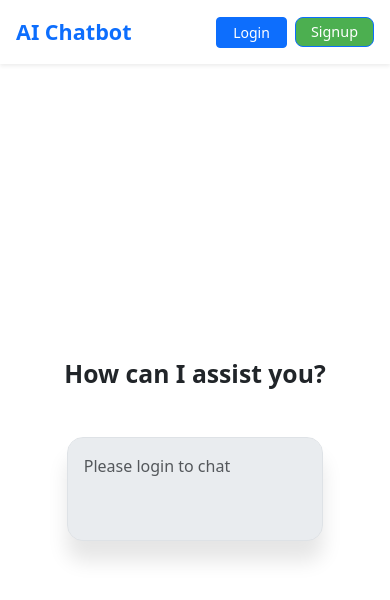
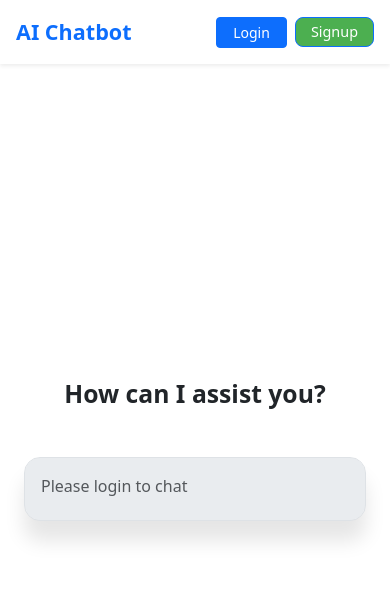
Before and after one commit to padamdamai/AI-Chatbot, a React (Vite) app in the folder chatbot_project/frontend/chatbot-frontend/: page / in a window 390 px wide. Shown: the top 600 px of the page. Built offline with nearby package versions, Linux system fonts and the light colour scheme.

Commit message:
making responsive

```diff
--- a/chatbot_project/frontend/chatbot-frontend/src/App.jsx
+++ b/chatbot_project/frontend/chatbot-frontend/src/App.jsx
@@ -216,7 +216,7 @@ function App() {
             <h1 className="text-center fw-bold mb-4 fs-2 fs-md-1">How can I assist you?</h1>
           )}
 
-          <div className="chatbox flex-grow-1 overflow-auto mb-3 w-75 custom-width-75 mx-auto">
+<div className="chatbox flex-grow-1 overflow-auto mb-3 custom-width-75 mx-auto">
   {chatHistory.map((entry, index) => (
     <div
       key={index}
@@ -225,7 +225,7 @@ function App() {
       <div
         className={`p-3 rounded-4 ${entry.role === 'user' ? 'bg-light user-message' : 'bot-message'}`}
         style={{
-                    maxWidth: '85%',
+          maxWidth: '100%',
           wordWrap: 'break-word'
         }}
       >
@@ -236,11 +236,12 @@ function App() {
   <div ref={messagesEndRef} />
 </div>
 
+
           <div className="input-area position-sticky bottom-0 bg-white p-2 w-100">
-  <div className="d-flex justify-content-center">
-    <div className="w-75">
+          <div className="d-flex justify-content-center custom-width">
+  <div className="textarea-container">
     <textarea
-        className="form-control rounded-4 p-3 w-100"
+      className="form-control rounded-4 p-3"
       value={userMessage}
       onChange={(e) => setUserMessage(e.target.value)}
       onKeyDown={handleKeyPress}
@@ -249,11 +250,12 @@ function App() {
       style={{
         height: '6.5rem',
         boxShadow: 'rgba(0, 0, 0, 0.1) 0px 20px 20px 0px',
-          resize: 'none'
+        resize: 'none',
       }}
     />
   </div>
 </div>
+
 </div>
 
         </div>
@@ -270,7 +272,6 @@ function App() {
       text-align: center;
       padding-top: 10px; /* Space from top */
     }
-
     .ai-chatbot-text {
       width: 100%;
       text-align: center;
--- a/chatbot_project/frontend/chatbot-frontend/src/index.css
+++ b/chatbot_project/frontend/chatbot-frontend/src/index.css
@@ -0,0 +1,57 @@
+.custom-width {
+    width: 100%;
+    margin: 0 auto; /* Centers the container */
+  }
+
+  .textarea-container {
+    width: 100%;
+  }
+
+  @media (min-width: 768px) {
+    .custom-width {
+      width: 75%; /* Sets the width to 75% on medium screens and above */
+    }
+  }
+  .custom-width-75 {
+    width: 100%;
+    margin: 0 auto; /* Centers the container */
+  }
+
+  @media (min-width: 768px) {
+    .custom-width-75 {
+      width: 75%; /* Sets the width to 75% on medium screens and above */
+    }
+  }
+
+  .custom-width-75 {
+    width: 100%;
+    margin: 0 auto; /* Centers the container */
+  }
+
+  @media (min-width: 768px) {
+    .custom-width-75 {
+      width: 75%; /* Sets the width to 75% on medium screens and above */
+    }
+  }
+
+  @media (max-width: 607px) {
+    .custom-width-75 {
+      width: 100%; /* Sets the width to 90% for screens smaller than 607px */
+    }
+  }
+
+
+
+
+  .textarea-container textarea {
+    height: 6.5rem; /* Default height for larger screens */
+    box-shadow: rgba(0, 0, 0, 0.1) 0px 20px 20px 0px;
+    resize: none;
+    overflow-y: hidden;
+  }
+
+  @media (max-width: 633px) {
+    .textarea-container textarea {
+      height: 4rem !important; /* Reduces height to 1rem for screens smaller than or equal to 633px */
+    }
+  }
```
Also changed, not shown: chatbot_project/frontend/chatbot-frontend/src/App.css (deleted, +0 -21 lines). Lines whose indentation alone changed are shown as unchanged.
